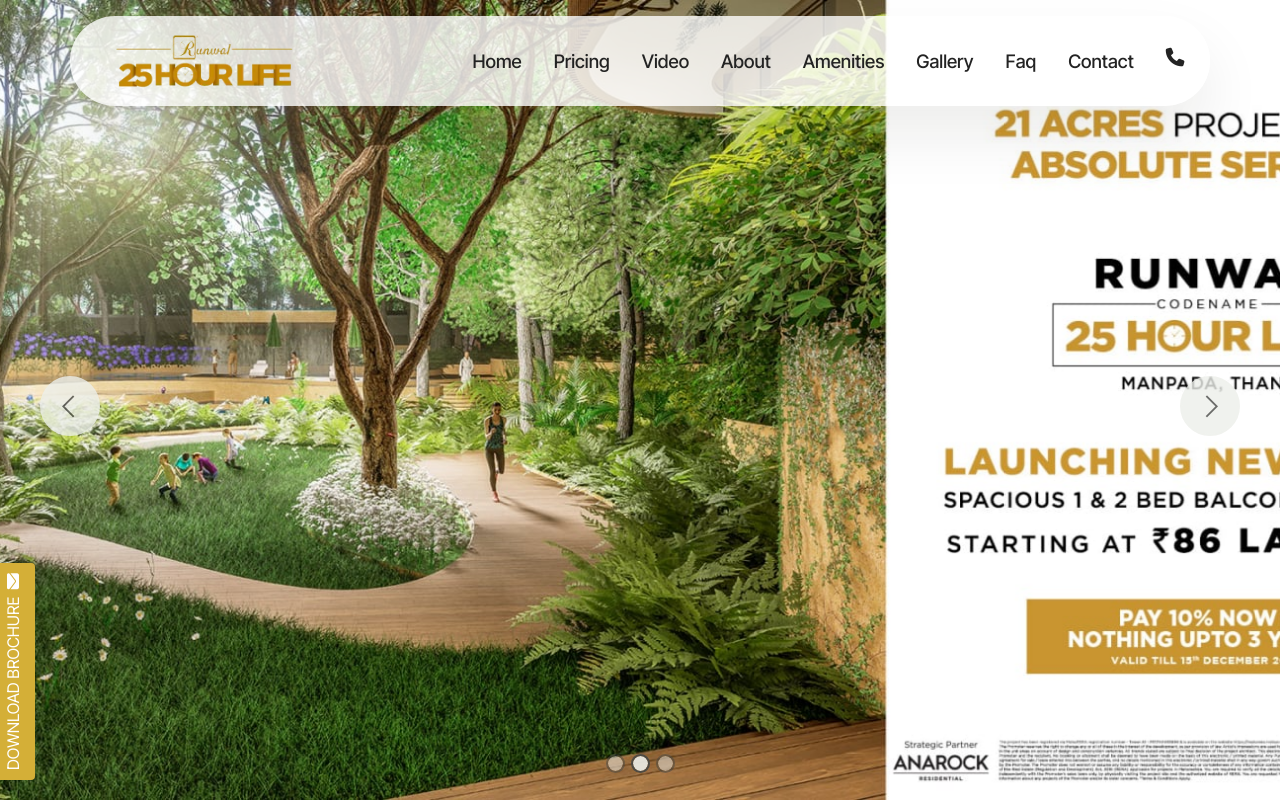
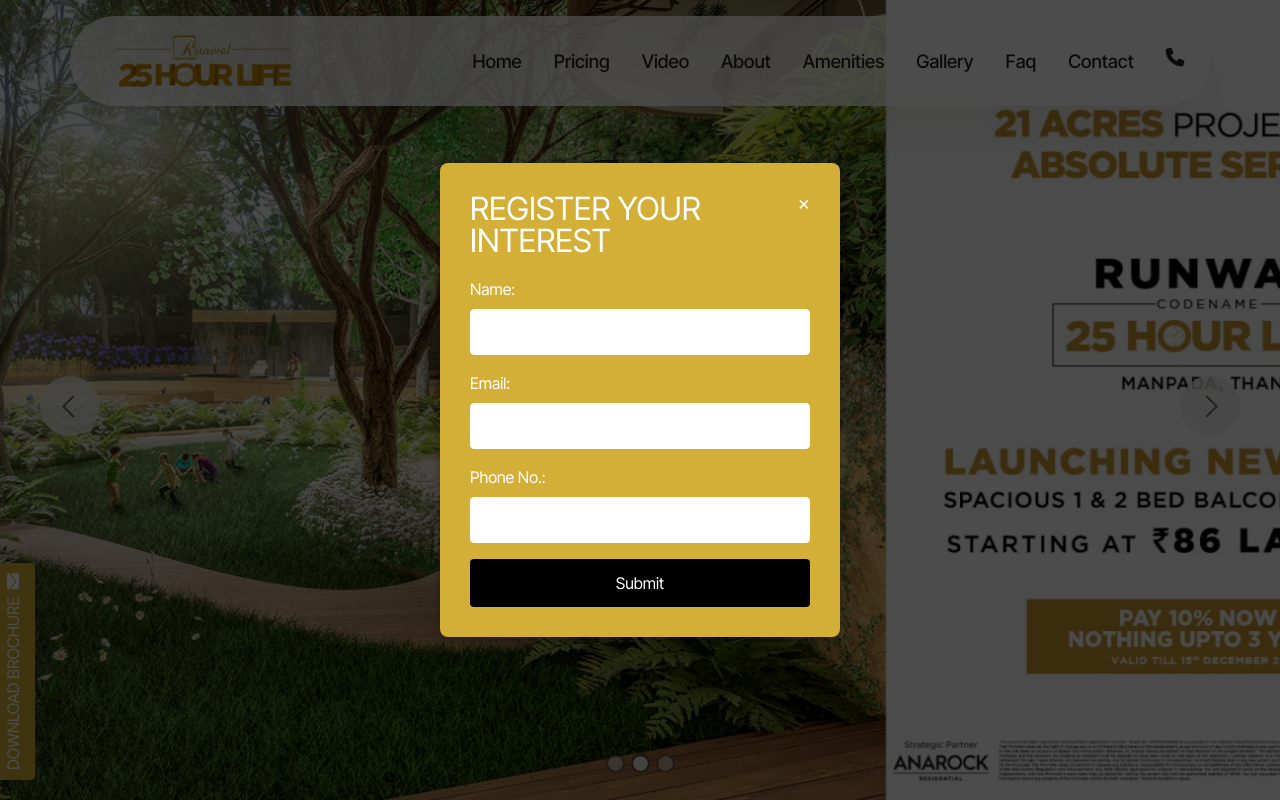
Before and after one commit to mayank-icu/25HourLife, a plain HTML site: page index.html in a window 1280 px wide. Shown: the top 800 px of the page. Drawn offline with Linux system fonts and the light colour scheme; files whose address does not match are found by name.

Commit message:
Add files via upload

```diff
--- a/index.html
+++ b/index.html
@@ -26,6 +26,75 @@
 
 
   <style>
+
+.page-pop-container {
+            display: none;
+            position: fixed;
+            top: 0;
+            left: 0;
+            width: 100%;
+            height: 100%;
+            background: rgba(0, 0, 0, 0.7);
+            align-items: center;
+            justify-content: center;
+            z-index: 10000;
+        }
+
+        .page-pop-container.show {
+            display: flex;
+        }
+
+        .page-pop-content {
+            background: #d4af37; /* Metallic Golden Color */
+            padding: 30px;
+            border-radius: 8px;
+            box-shadow: 0 0 10px rgba(0, 0, 0, 0.3);
+            max-width: 400px;
+            width: 100%;
+            color: #fff;
+        }
+
+        .page-pop-close-btn {
+            cursor: pointer;
+            font-size: 20px;
+            color: #fff;
+            float: right;
+        }
+
+        .page-pop-heading {
+            color: #fff;
+            margin-bottom: 20px;
+        }
+
+        .page-pop-label {
+            display: block;
+            margin-bottom: 8px;
+            color: #fff;
+        }
+
+        .page-pop-input {
+            width: 100%;
+            padding: 10px;
+            margin-bottom: 16px;
+            border: 1px solid #fff;
+            border-radius: 4px;
+            box-sizing: border-box;
+        }
+
+        .page-pop-button {
+            width: 100%;
+            padding: 12px;
+            background-color: black;
+            color: #fff;
+            border: none;
+            border-radius: 4px;
+            cursor: pointer;
+        }
+
+        .page-pop-button:hover {
+            background-color: black;
+        }
+
 
 .custom-sticky-button {
             position: fixed;
@@ -1089,5 +1158,40 @@
     }
 </script>
 
+<div class="page-pop-container" id="popupForm">
+    <div class="page-pop-content">
+        <span class="page-pop-close-btn" onclick="closePopupForm()">&times;</span>
+        <h2 class="page-pop-heading">REGISTER YOUR INTEREST</h2>
+        <form>
+            <label class="page-pop-label" for="name">Name:</label>
+            <input class="page-pop-input" type="text" id="name" name="name" required>
+
+            <label class="page-pop-label" for="email">Email:</label>
+            <input class="page-pop-input" type="email" id="email" name="email" required>
+
+            <label class="page-pop-label" for="phone">Phone No.:</label>
+            <input class="page-pop-input" type="tel" id="phone" name="phone" required>
+
+            <button class="page-pop-button" type="button" onclick="submitForm()">Submit</button>
+        </form>
+    </div>
+</div>
+
+<script>
+    function closePopupForm() {
+        document.getElementById('popupForm').classList.remove('show');
+    }
+
+    function submitForm() {
+        alert('Form submitted!');
+        closePopupForm();
+    }
+
+    // Add this function to make the popup appear on page load
+    window.onload = function() {
+        document.getElementById('popupForm').classList.add('show');
+    };
+</script>
+
 </body>
 </html>
```
